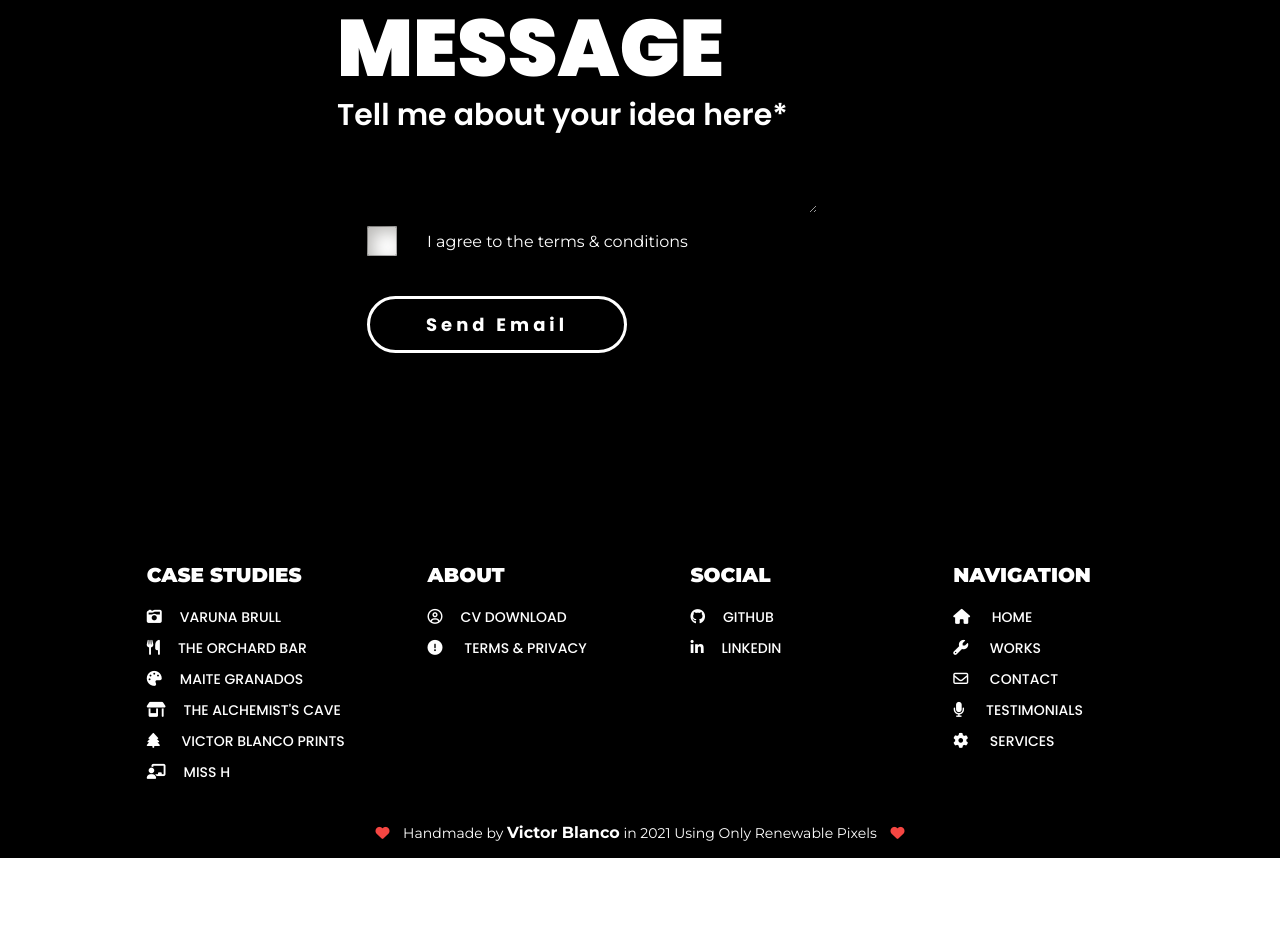
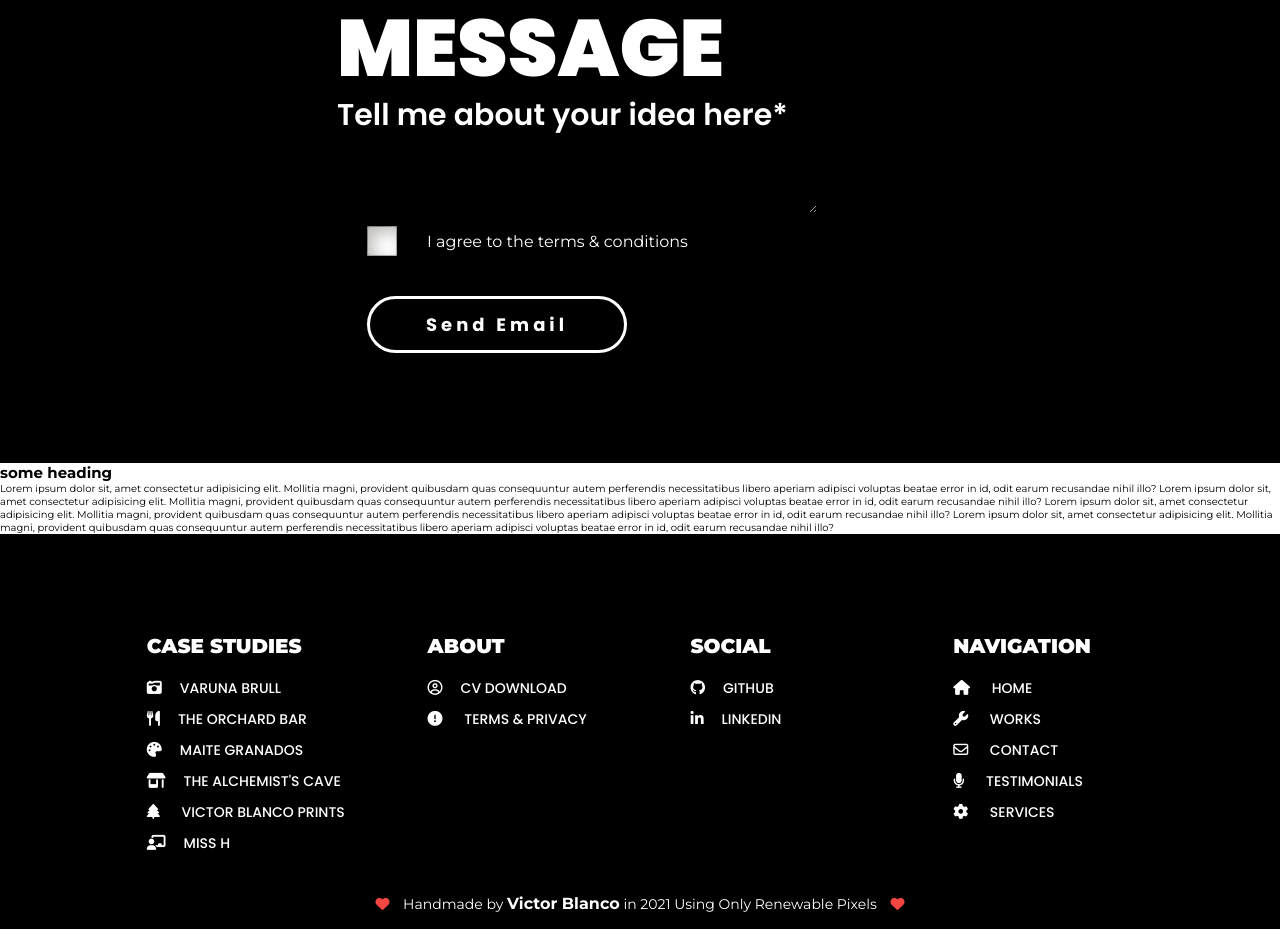
Before and after one commit to 12vblanco/blancowebs_graded, a plain HTML site: page contact.html in a window 1280 px wide. Shown: the part 534-1463 px from the top of the page. Before the commit the page ends 1392 px from the top, so only its background shows below. Drawn offline with nearby package versions, Linux system fonts and the light colour scheme.

Commit message:
Update contact.html

```diff
--- a/contact.html
+++ b/contact.html
@@ -130,6 +130,25 @@
           Send Email
         </button>
       </form>
+    </section>
+    <section class="contact__paragraph">
+      <h1>some heading</h1>
+      <p>
+        Lorem ipsum dolor sit, amet consectetur adipisicing elit. Mollitia
+        magni, provident quibusdam quas consequuntur autem perferendis
+        necessitatibus libero aperiam adipisci voluptas beatae error in id, odit
+        earum recusandae nihil illo? Lorem ipsum dolor sit, amet consectetur
+        adipisicing elit. Mollitia magni, provident quibusdam quas consequuntur
+        autem perferendis necessitatibus libero aperiam adipisci voluptas beatae
+        error in id, odit earum recusandae nihil illo? Lorem ipsum dolor sit,
+        amet consectetur adipisicing elit. Mollitia magni, provident quibusdam
+        quas consequuntur autem perferendis necessitatibus libero aperiam
+        adipisci voluptas beatae error in id, odit earum recusandae nihil illo?
+        Lorem ipsum dolor sit, amet consectetur adipisicing elit. Mollitia
+        magni, provident quibusdam quas consequuntur autem perferendis
+        necessitatibus libero aperiam adipisci voluptas beatae error in id, odit
+        earum recusandae nihil illo?
+      </p>
     </section>
 
     <footer id="footer">
```
